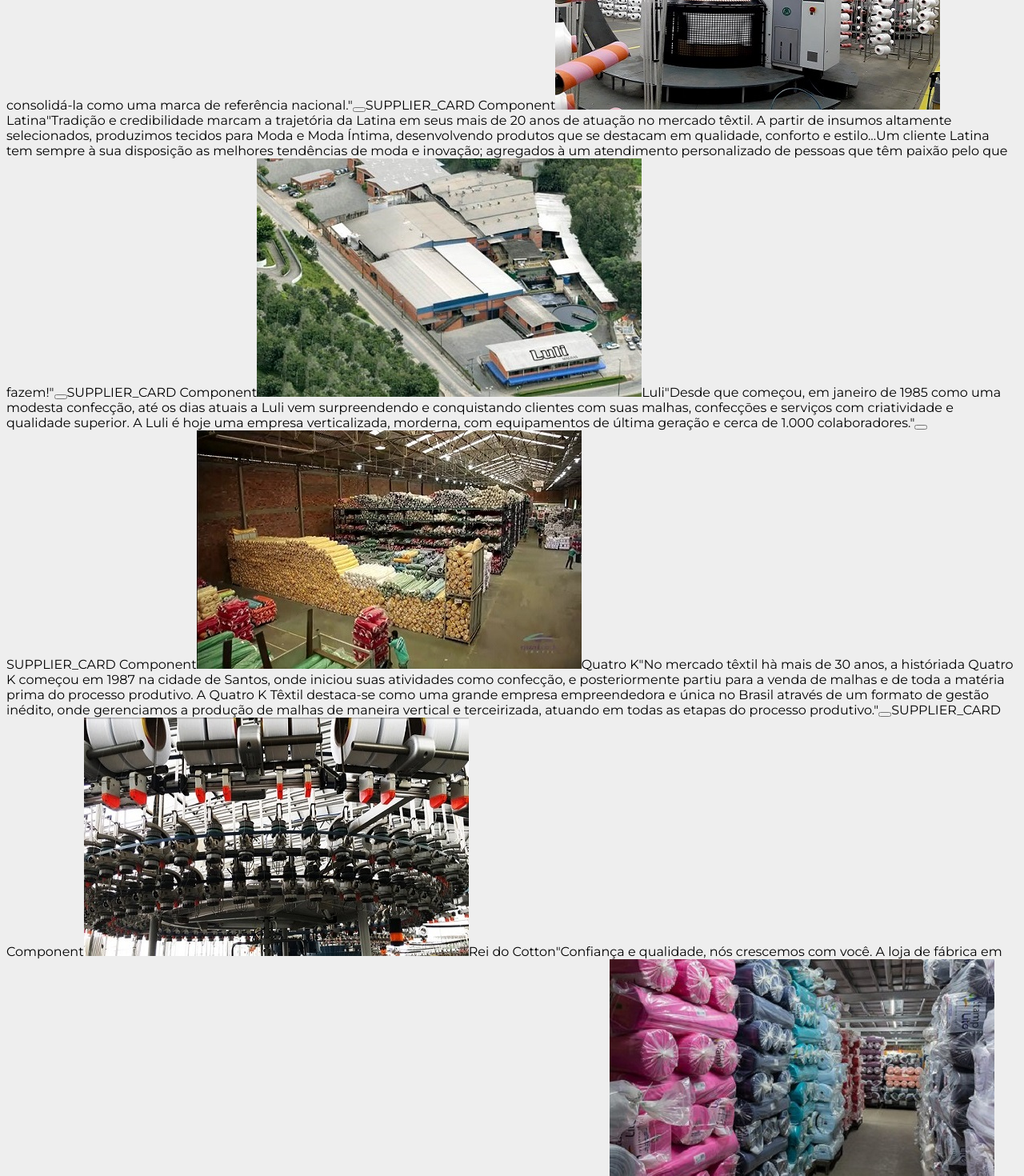
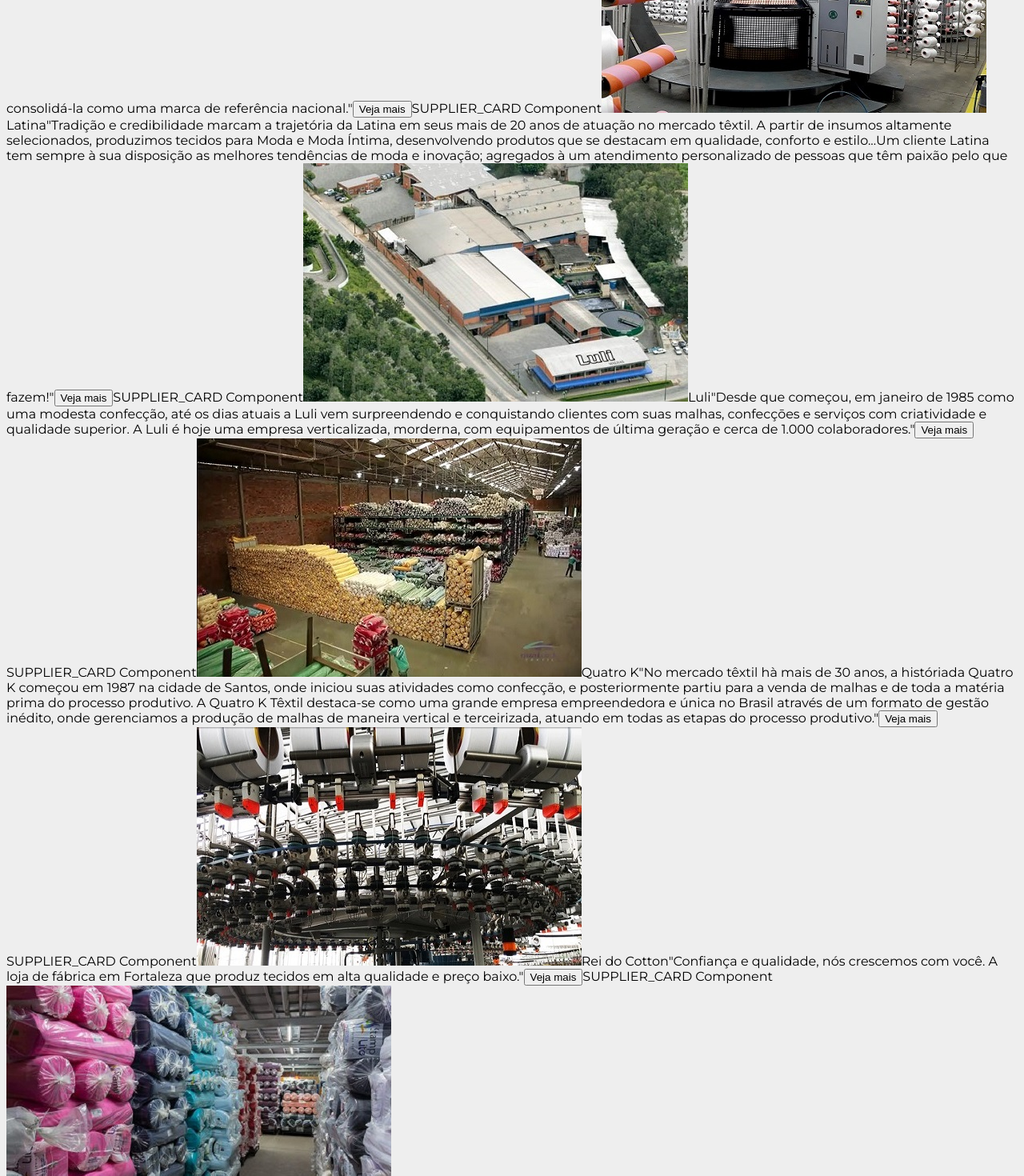
Before and after one commit to marcusviniciusmo/CompanhiaDoSaldo_Website_DEPRECATED, a React (Create React App) app in the folder frontend/: page /fornecedores in a window 1280 px wide. Shown: the part 1860-3330 px from the top of the page at 80% size. Built offline with nearby package versions, Linux system fonts and the light colour scheme.

Commit message:
Creating data typing for the SupplierCard component

```diff
--- a/frontend/src/components/SupplierCard/index.tsx
+++ b/frontend/src/components/SupplierCard/index.tsx
@@ -1,28 +1,16 @@
-type Props = {
-  imageUrl: string;
-  imageDescription: string;
-  title: string;
-  text: string;
-  buttonText: string;
-};
+import { ISupplierCard } from 'utils/Types/SupplierCard';
 
-function SupplierCard({
-  imageUrl,
-  imageDescription,
-  title,
-  text,
-  buttonText
-}: Props) {
+function SupplierCard({ Image, Title, Text, ButtonText }: ISupplierCard) {
   return (
     <>
       SUPPLIER_CARD Component
 
-      <img src={imageUrl} alt={imageDescription} />
+      <img src={Image.Url} alt={Image.Description} />
 
-      <span>{title}</span>
-      <span>{text}</span>
+      <span>{Title}</span>
+      <span>{Text}</span>
 
-      <button>{buttonText}</button>
+      <button>{ButtonText}</button>
     </>
   );
 };
--- a/frontend/src/components/Suppliers/index.tsx
+++ b/frontend/src/components/Suppliers/index.tsx
@@ -1,65 +1,4 @@
-import {
-  SupplierImageUrl01,
-  SupplierImageUrl02,
-  SupplierImageUrl03,
-  SupplierImageUrl04,
-  SupplierImageUrl05,
-  SupplierImageUrl06,
-  SupplierImageUrl07,
-  SupplierImageUrl08,
-  SupplierImageUrl09,
-  SupplierImageUrl10,
-  SupplierImageUrl11,
-  SupplierImageUrl12,
-  SupplierImageDescription01,
-  SupplierImageDescription02,
-  SupplierImageDescription03,
-  SupplierImageDescription04,
-  SupplierImageDescription05,
-  SupplierImageDescription06,
-  SupplierImageDescription07,
-  SupplierImageDescription08,
-  SupplierImageDescription09,
-  SupplierImageDescription10,
-  SupplierImageDescription11,
-  SupplierImageDescription12,
-  SupplierTitle01,
-  SupplierTitle02,
-  SupplierTitle03,
-  SupplierTitle04,
-  SupplierTitle05,
-  SupplierTitle06,
-  SupplierTitle07,
-  SupplierTitle08,
-  SupplierTitle09,
-  SupplierTitle10,
-  SupplierTitle11,
-  SupplierTitle12,
-  SupplierText01,
-  SupplierText02,
-  SupplierText03,
-  SupplierText04,
-  SupplierText05,
-  SupplierText06,
-  SupplierText07,
-  SupplierText08,
-  SupplierText09,
-  SupplierText10,
-  SupplierText11,
-  SupplierText12,
-  SupplierButtonText01,
-  SupplierButtonText02,
-  SupplierButtonText03,
-  SupplierButtonText04,
-  SupplierButtonText05,
-  SupplierButtonText06,
-  SupplierButtonText07,
-  SupplierButtonText08,
-  SupplierButtonText09,
-  SupplierButtonText10,
-  SupplierButtonText11,
-  SupplierButtonText12,
-} from 'utils/Mocks/SupplierCard';
+import { SupplierCardData } from 'utils/Mocks/SupplierCard';
 import SupplierCard from "components/SupplierCard";
 
 function Suppliers() {
@@ -72,101 +11,20 @@ function Suppliers() {
         a equipe de peso por trás do seu sucesso.
       </p>
 
-      <SupplierCard
-        imageUrl={SupplierImageUrl01}
-        imageDescription={SupplierImageDescription01}
-        title={SupplierTitle01}
-        text={SupplierText01}
-        buttonText={SupplierButtonText01}
-      />
-
-      <SupplierCard
-        imageUrl={SupplierImageUrl02}
-        imageDescription={SupplierImageDescription02}
-        title={SupplierTitle02}
-        text={SupplierText02}
-        buttonText={SupplierButtonText02}
-      />
-
-      <SupplierCard
-        imageUrl={SupplierImageUrl03}
-        imageDescription={SupplierImageDescription03}
-        title={SupplierTitle03}
-        text={SupplierText03}
-        buttonText={SupplierButtonText03}
-      />
-
-      <SupplierCard
-        imageUrl={SupplierImageUrl04}
-        imageDescription={SupplierImageDescription04}
-        title={SupplierTitle04}
-        text={SupplierText04}
-        buttonText={SupplierButtonText04}
-      />
-
-      <SupplierCard
-        imageUrl={SupplierImageUrl05}
-        imageDescription={SupplierImageDescription05}
-        title={SupplierTitle05}
-        text={SupplierText05}
-        buttonText={SupplierButtonText05}
-      />
-
-      <SupplierCard
-        imageUrl={SupplierImageUrl06}
-        imageDescription={SupplierImageDescription06}
-        title={SupplierTitle06}
-        text={SupplierText06}
-        buttonText={SupplierButtonText06}
-      />
-
-      <SupplierCard
-        imageUrl={SupplierImageUrl07}
-        imageDescription={SupplierImageDescription07}
-        title={SupplierTitle07}
-        text={SupplierText07}
-        buttonText={SupplierButtonText07}
-      />
-
-      <SupplierCard
-        imageUrl={SupplierImageUrl08}
-        imageDescription={SupplierImageDescription08}
-        title={SupplierTitle08}
-        text={SupplierText08}
-        buttonText={SupplierButtonText08}
-      />
-
-      <SupplierCard
-        imageUrl={SupplierImageUrl09}
-        imageDescription={SupplierImageDescription09}
-        title={SupplierTitle09}
-        text={SupplierText09}
-        buttonText={SupplierButtonText09}
-      />
-
-      <SupplierCard
-        imageUrl={SupplierImageUrl10}
-        imageDescription={SupplierImageDescription10}
-        title={SupplierTitle10}
-        text={SupplierText10}
-        buttonText={SupplierButtonText10}
-      />
-
-      <SupplierCard
-        imageUrl={SupplierImageUrl11}
-        imageDescription={SupplierImageDescription11}
-        title={SupplierTitle11}
-        text={SupplierText11}
-        buttonText={SupplierButtonText11}
-      />
-
-      <SupplierCard
-        imageUrl={SupplierImageUrl12}
-        imageDescription={SupplierImageDescription12}
-        title={SupplierTitle12}
-        text={SupplierText12}
-        buttonText={SupplierButtonText12}
-      />
+      {
+        SupplierCardData.map((supplier) => {
+          return (
+            <SupplierCard
+              key={supplier.Id}
+              Id={supplier.Id}
+              Image={supplier.Image}
+              Title={supplier.Title}
+              Text={supplier.Text}
+              ButtonText={supplier.ButtonText}
+            />
+          )
+        })
+      }
     </>
   );
 };
--- a/frontend/src/utils/Mocks/SupplierCard/index.tsx
+++ b/frontend/src/utils/Mocks/SupplierCard/index.tsx
@@ -1,3 +1,4 @@
+import { ISupplierCard } from 'utils/Types/SupplierCard';
 import AdarImage from 'assets/images/supplierCard/adar.jpg';
 import IndaialImage from 'assets/images/supplierCard/indaial.jpg';
 import JangadeiroImage from 'assets/images/supplierCard/jangadeiro.jpg';
@@ -11,180 +12,181 @@ import TricheImage from 'assets/images/supplierCard/triche.jpg';
 import WilsonImage from 'assets/images/supplierCard/wilson.jpg';
 import ZanottiImage from 'assets/images/supplierCard/zanotti.jpg';
 
-export const SupplierImageUrl01 = AdarImage;
-
-export const SupplierImageDescription01 = 'Imagem Adar';
-
-export const SupplierTitle01 = 'Adar';
-
-export const SupplierText01 = `"A moda é a maior paixão da Adar Tecidos. Imersos
-  neste universo, estamos na busca constante pelo inusitado, criando produtos que
-  transpiram inovação, para um público cheio de desejos. Cliente em primeiro
-  lugar. O foco do nosso trabalho é o sucesso dos nossos clientes, e, para isso,
-  procuramos oferecer produtos e serviços que superem suas expectativas."`;
-
-export const SupplierButtonText01 = '';
-
-export const SupplierImageUrl02 = IndaialImage;
-
-export const SupplierImageDescription02 = 'Imagem Indaial';
-
-export const SupplierTitle02 = 'Indaial';
-
-export const SupplierText02 = `"Há mais de 20 anos oferecendo soluçōes em
-  tecidos de malhas para os clientes, com consciência de preservação ambiental e
-  ambiente de trabalho digno e honrado, a Malharia Indaial tem como objetivo
-  principal atender às necessidades do mercado com agilidade e competitividade.
-  A equipe profissional da malharia é composta por 120 colaboradores capacitados
-  e dedicados a atender o país de Norte a Sul, comprometidos com a empresa e com
-  os clientes."`;
-
-export const SupplierButtonText02 = '';
-
-export const SupplierImageUrl03 = JangadeiroImage;
-
-export const SupplierImageDescription03 = 'Imagem Jangadeiro';
-
-export const SupplierTitle03 = 'Jangadeiro';
-
-export const SupplierText03 = `"A Jangadeiro Têxtil ao longo dos anos se
-  especializou na arte de transformar fios em malhas, desenvolvendo produtos e
-  fabricando artigos com matérias primas diferenciadas. Aposta em pesquisa de
-  tendências de moda, sempre buscando os comportamentos nacionais e
-  internacionais.
-  Isso à motiva para a realização de grandes e constantes investimentos em
-  inovação e tecnologia, o que vem consolidá-la como uma marca de referência
-  nacional."`;
-
-export const SupplierButtonText03 = '';
-
-export const SupplierImageUrl04 = LatinaImage;
-
-export const SupplierImageDescription04 = 'Imagem Latina';
-
-export const SupplierTitle04 = 'Latina';
-
-export const SupplierText04 = `"Tradição e credibilidade marcam a trajetória da
-  Latina em seus mais de 20 anos de atuação no mercado têxtil. A partir de
-  insumos altamente selecionados, produzimos tecidos para Moda e Moda Íntima,
-  desenvolvendo produtos que se destacam em qualidade, conforto e estilo...Um
-  cliente Latina tem sempre à sua disposição as melhores tendências de moda e
-  inovação; agregados à um atendimento personalizado de pessoas que têm paixão
-  pelo que fazem!"`;
-
-export const SupplierButtonText04 = '';
-
-export const SupplierImageUrl05 = LuliImage;
-
-export const SupplierImageDescription05 = 'Imagem Luli';
-
-export const SupplierTitle05 = 'Luli';
-
-export const SupplierText05 = `"Desde que começou, em janeiro de 1985 como uma
-  modesta confecção, até os dias atuais a Luli vem surpreendendo e conquistando
-  clientes com suas malhas, confecçōes e serviços com criatividade e qualidade
-  superior. A Luli é hoje uma empresa verticalizada, morderna, com equipamentos
-  de última geração e cerca de 1.000 colaboradores."`;
-
-export const SupplierButtonText05 = '';
-
-export const SupplierImageUrl06 = QuatroKImage;
-
-export const SupplierImageDescription06 = 'Imagem Quatro K';
-
-export const SupplierTitle06 = 'Quatro K';
-
-export const SupplierText06 = `"No mercado têxtil hà mais de 30 anos, a
-  históriada Quatro K começou em 1987 na cidade de Santos, onde iniciou suas
-  atividades como confecção, e posteriormente partiu para a venda de malhas e de
-  toda a matéria prima do processo produtivo.
-  A Quatro K Têxtil destaca-se como uma grande empresa empreendedora e única no
-  Brasil através de um formato de gestão inédito, onde gerenciamos a produção de
-  malhas de maneira vertical e terceirizada, atuando em todas as etapas do
-  processo produtivo."`;
-
-export const SupplierButtonText06 = '';
-
-export const SupplierImageUrl07 = ReiDoCottonImage;
-
-export const SupplierImageDescription07 = 'Imagem Rei do Cotton';
-
-export const SupplierTitle07 = 'Rei do Cotton';
-
-export const SupplierText07 = `"Confiança e qualidade, nós crescemos com você. A
-  loja de fábrica em Fortaleza que produz tecidos em alta qualidade e preço
-  baixo."`;
-
-export const SupplierButtonText07 = '';
-
-export const SupplierImageUrl08 = StampLiteImage;
-
-export const SupplierImageDescription08 = 'Imagem Stamp Lite';
-
-export const SupplierTitle08 = 'Stamp Lite';
-
-export const SupplierText08 = `"Nascida em 1995 num canto de um galpão de um
-  amigo, a Stamp Lite teve um grande aumento nos negócios, que levou-a em apenas
-  quatro meses, à um galpão de 400m². Isto se deve ao alto nível de automação
-  com gerenciamento eletrônico constantemente avaliado por nosso laboratório de
-  análises voltado a identificar os menores desvios dos padrōes estabelecidos,
-  oferecendo relatórios a curtíssimos prazos, minimizando distorçōes.
-  Possuindo mais de uma máquina para cada fase da produção, pode manter seu
-  estoque de pronta entrega em níveis adequados ou refazê-los em um curto
-  prazo."`;
-
-export const SupplierButtonText08 = '';
-
-export const SupplierImageUrl09 = StikImage;
-
-export const SupplierImageDescription09 = 'Imagem Stik';
-
-export const SupplierTitle09 = 'Stik';
-
-export const SupplierText09 = `"Beleza que encanta consumidores. Pensando em
-  suas necessidades e em sua satisfação, buscamos a excelência em cada produto
-  que fabricamos, aliando talento e competência ao enorme potencial criativo de
-  nossos colaboradores. O novo e o antigo convivem harmonicamente, numa
-  releitura constante do clássico."`;
-
-export const SupplierButtonText09 = '';
-
-export const SupplierImageUrl10 = TricheImage;
-
-export const SupplierImageDescription10 = 'Imagem Trichê';
-
-export const SupplierTitle10 = 'Trichê';
-
-export const SupplierText10 = `"Em todos os produtos Trichê, sempre houve
-  preocupação quanto à qualidade e, extrema dedicação quanto aos suprimentos das
-  necessidades, satisfação e respeito ao cliente, o que com certeza em muito tem
-  contribuído para o constante desenvolvimento da Trichê."`;
-
-export const SupplierButtonText10 = '';
-
-export const SupplierImageUrl11 = WilsonImage;
-
-export const SupplierImageDescription11 = 'Imagem Wilson';
-
-export const SupplierTitle11 = 'Wilson';
-
-export const SupplierText11 = `"Em 10 de janeiro de 1974, dá início a empresa
-  têxtil denominada Malhas Wilson LTDA. Com nova gestão e acompanhando as
-  necessidades do mercado, a empresa avançou em sua estrutura física,
-  tecnológica, maquinários e treinamentos com o objetivo de atender a crescente
-  demanda por seus produtos. Conta hoje com mais de 250 colaboradores que
-  garantem o sucesso da empresa e prezam a qualidade no atendimento de seus
-  clientes."`;
-
-export const SupplierButtonText11 = '';
-
-export const SupplierImageUrl12 = ZanottiImage;
-
-export const SupplierImageDescription12 = 'Imagem Zanotti';
-
-export const SupplierTitle12 = 'Zanotti';
-
-export const SupplierText12 = `"Zanotti, referência na fabricação de fitas
-  elásticas em toda a América. 11 milhōes de metros produzidos por dia."`;
-
-export const SupplierButtonText12 = '';
+export const SupplierCardData: ISupplierCard[] = [
+  {
+    Id: 1,
+    Image: {
+      Url: AdarImage,
+      Description: 'Imagem Adar'
+    },
+    Title: 'Adar',
+    Text: `"A moda é a maior paixão da Adar Tecidos. Imersos neste universo,
+      estamos na busca constante pelo inusitado, criando produtos que transpiram
+      inovação, para um público cheio de desejos. Cliente em primeiro lugar. O
+      foco do nosso trabalho é o sucesso dos nossos clientes, e, para isso,
+      procuramos oferecer produtos e serviços que superem suas expectativas."`,
+    ButtonText: 'Veja mais'
+  },
+  {
+    Id: 2,
+    Image: {
+      Url: IndaialImage,
+      Description: 'Imagem Indaial'
+    },
+    Title: 'Indaial',
+    Text: `"Há mais de 20 anos oferecendo soluçōes em tecidos de malhas para os
+      clientes, com consciência de preservação ambiental e ambiente de trabalho
+      digno e honrado, a Malharia Indaial tem como objetivo principal atender às
+      necessidades do mercado com agilidade e competitividade.
+      A equipe profissional da malharia é composta por 120 colaboradores
+      capacitados e dedicados a atender o país de Norte a Sul, comprometidos com
+      a empresa e com os clientes."`,
+    ButtonText: 'Veja mais'
+  },
+  {
+    Id: 3,
+    Image: {
+      Url: JangadeiroImage,
+      Description: 'Imagem Jangadeiro'
+    },
+    Title: 'Jangadeiro',
+    Text: `"A Jangadeiro Têxtil ao longo dos anos se especializou na arte de
+      transformar fios em malhas, desenvolvendo produtos e fabricando artigos
+      com matérias primas diferenciadas. Aposta em pesquisa de tendências de
+      moda, sempre buscando os comportamentos nacionais e internacionais.
+      Isso à motiva para a realização de grandes e constantes investimentos em
+      inovação e tecnologia, o que vem consolidá-la como uma marca de referência
+      nacional."`,
+    ButtonText: 'Veja mais'
+  },
+  {
+    Id: 4,
+    Image: {
+      Url: LatinaImage,
+      Description: 'Imagem Latina'
+    },
+    Title: 'Latina',
+    Text: `"Tradição e credibilidade marcam a trajetória da Latina em seus mais
+      de 20 anos de atuação no mercado têxtil. A partir de insumos altamente
+      selecionados, produzimos tecidos para Moda e Moda Íntima, desenvolvendo
+      produtos que se destacam em qualidade, conforto e estilo...Um cliente
+      Latina tem sempre à sua disposição as melhores tendências de moda e
+      inovação; agregados à um atendimento personalizado de pessoas que têm
+      paixão pelo que fazem!"`,
+    ButtonText: 'Veja mais'
+  },
+  {
+    Id: 5,
+    Image: {
+      Url: LuliImage,
+      Description: 'Imagem Luli'
+    },
+    Title: 'Luli',
+    Text: `"Desde que começou, em janeiro de 1985 como uma modesta confecção,
+      até os dias atuais a Luli vem surpreendendo e conquistando clientes com
+      suas malhas, confecçōes e serviços com criatividade e qualidade superior.
+      A Luli é hoje uma empresa verticalizada, morderna, com equipamentos de
+      última geração e cerca de 1.000 colaboradores."`,
+    ButtonText: 'Veja mais'
+  },
+  {
+    Id: 6,
+    Image: {
+      Url: QuatroKImage,
+      Description: 'Imagem Quatro K'
+    },
+    Title: 'Quatro K',
+    Text: `"No mercado têxtil hà mais de 30 anos, a históriada Quatro K começou
+      em 1987 na cidade de Santos, onde iniciou suas atividades como confecção,
+      e posteriormente partiu para a venda de malhas e de toda a matéria prima
+      do processo produtivo.
+      A Quatro K Têxtil destaca-se como uma grande empresa empreendedora e única
+      no Brasil através de um formato de gestão inédito, onde gerenciamos a
+      produção de malhas de maneira vertical e terceirizada, atuando em todas as
+      etapas do processo produtivo."`,
+    ButtonText: 'Veja mais'
+  },
+  {
+    Id: 7,
+    Image: {
+      Url: ReiDoCottonImage,
+      Description: 'Imagem Rei do Cotton'
+    },
+    Title: 'Rei do Cotton',
+    Text: `"Confiança e qualidade, nós crescemos com você. A loja de fábrica em
+      Fortaleza que produz tecidos em alta qualidade e preço baixo."`,
+    ButtonText: 'Veja mais'
+  },
+  {
+    Id: 8,
+    Image: {
+      Url: StampLiteImage,
+      Description: 'Imagem Stamp Lite'
+    },
+    Title: 'Stamp Lite',
+    Text: `"Nascida em 1995 num canto de um galpão de um amigo, a Stamp Lite
+      teve um grande aumento nos negócios, que levou-a em apenas quatro meses, à
+      um galpão de 400m². Isto se deve ao alto nível de automação com
+      gerenciamento eletrônico constantemente avaliado por nosso laboratório de
+      análises voltado a identificar os menores desvios dos padrōes
+      estabelecidos, oferecendo relatórios a curtíssimos prazos, minimizando
+      distorçōes.
+      Possuindo mais de uma máquina para cada fase da produção, pode manter seu
+      estoque de pronta entrega em níveis adequados ou refazê-los em um curto
+      prazo."`,
+    ButtonText: 'Veja mais'
+  },
+  {
+    Id: 9,
+    Image: {
+      Url: StikImage,
+      Description: 'Imagem Stik'
+    },
+    Title: 'Stik',
+    Text: `"Beleza que encanta consumidores. Pensando em suas necessidades e em
+      sua satisfação, buscamos a excelência em cada produto que fabricamos,
+      aliando talento e competência ao enorme potencial criativo de nossos
+      colaboradores. O novo e o antigo convivem harmonicamente, numa releitura
+      constante do clássico."`,
+    ButtonText: 'Veja mais'
+  },
+  {
+    Id: 10,
+    Image: {
+      Url: TricheImage,
+      Description: 'Imagem Trichê'
+    },
+    Title: 'Trichê',
+    Text: `"Em todos os produtos Trichê, sempre houve preocupação quanto à
+      qualidade e, extrema dedicação quanto aos suprimentos das necessidades,
+      satisfação e respeito ao cliente, o que com certeza em muito tem
+      contribuído para o constante desenvolvimento da Trichê."`,
+    ButtonText: 'Veja mais'
+  },
+  {
+    Id: 11,
+    Image: {
+      Url: WilsonImage,
+      Description: 'Imagem Wilson'
+    },
+    Title: 'Wilson',
+    Text: `"Em 10 de janeiro de 1974, dá início a empresa têxtil denominada
+      Malhas Wilson LTDA. Com nova gestão e acompanhando as necessidades do
+      mercado, a empresa avançou em sua estrutura física, tecnológica,
+      maquinários e treinamentos com o objetivo de atender a crescente demanda
+      por seus produtos. Conta hoje com mais de 250 colaboradores que garantem o
+      sucesso da empresa e prezam a qualidade no atendimento de seus clientes."`,
+    ButtonText: 'Veja mais'
+  },
+  {
+    Id: 12,
+    Image: {
+      Url: ZanottiImage,
+      Description: 'Imagem Zanotti'
+    },
+    Title: 'Zanotti',
+    Text: `"Zanotti, referência na fabricação de fitas elásticas em toda a
+      América. 11 milhōes de metros produzidos por dia."`,
+    ButtonText: 'Veja mais'
+  },
+];
--- /dev/null
+++ b/frontend/src/utils/Types/SupplierCard/index.tsx
@@ -0,0 +1,9 @@
+import { IImage } from 'utils/Types';
+
+export interface ISupplierCard {
+  Id: number;
+  Image: IImage;
+  Title: string;
+  Text: string;
+  ButtonText: 'Veja mais'
+};
```
